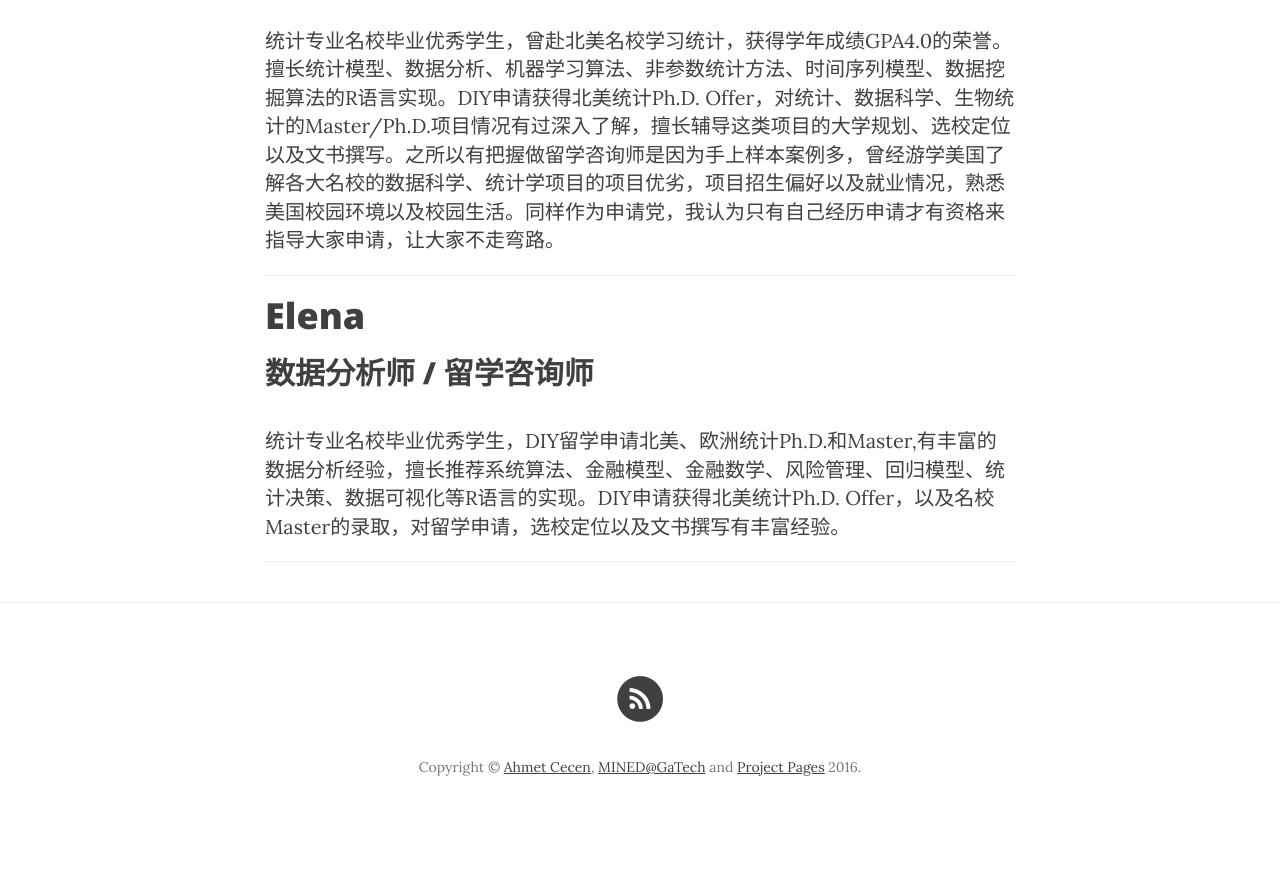
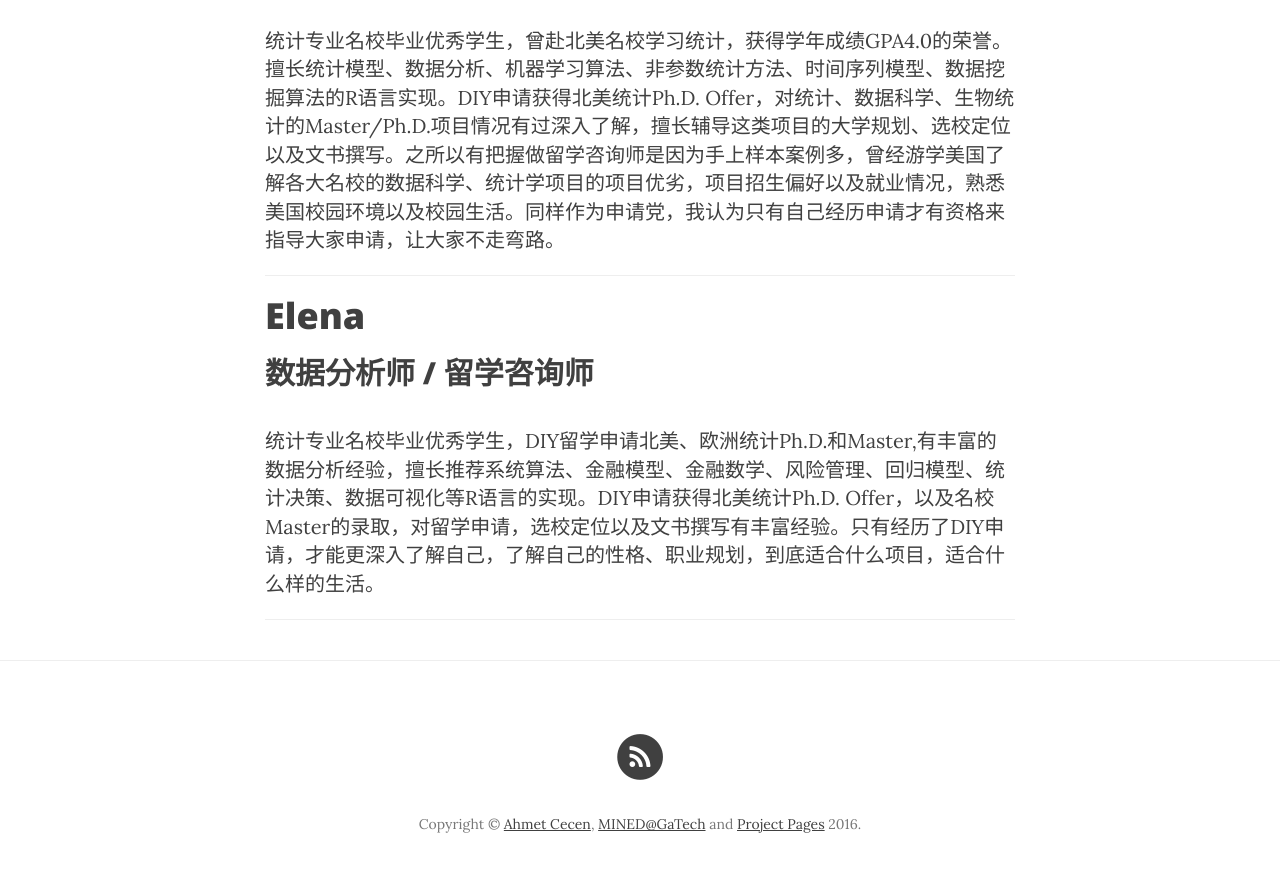
Before and after one commit to statgo/statgo.github.io, a Jekyll site: the page built from members.html, in a window 1280 px wide and 900 px high, scrolled down 779 px. Shown: the top 872 px of the window. Built offline with Jekyll 4.4.1, drawn with Linux system fonts in a browser that asks for light colours; nearby versions of some CDN libraries; before the commit the page ends 1622 px from its top, so only the background shows below that.

Commit message:
Update members.yml

```diff
--- a/_data/members.yml
+++ b/_data/members.yml
@@ -17,6 +17,6 @@
   role: 数据分析师 / 留学咨询师
 #  img: favicon.png
 #  github: davidbrough1
-  bio: 统计专业名校毕业优秀学生，DIY留学申请北美、欧洲统计Ph.D.和Master,有丰富的数据分析经验，擅长推荐系统算法、金融模型、金融数学、风险管理、回归模型、统计决策、数据可视化等R语言的实现。DIY申请获得北美统计Ph.D. Offer，以及名校Master的录取，对留学申请，选校定位以及文书撰写有丰富经验。
+  bio: 统计专业名校毕业优秀学生，DIY留学申请北美、欧洲统计Ph.D.和Master,有丰富的数据分析经验，擅长推荐系统算法、金融模型、金融数学、风险管理、回归模型、统计决策、数据可视化等R语言的实现。DIY申请获得北美统计Ph.D. Offer，以及名校Master的录取，对留学申请，选校定位以及文书撰写有丰富经验。只有经历了DIY申请，才能更深入了解自己，了解自己的性格、职业规划，到底适合什么项目，适合什么样的生活。
 #  url: http://davidbrough.net
   visible: true
```
